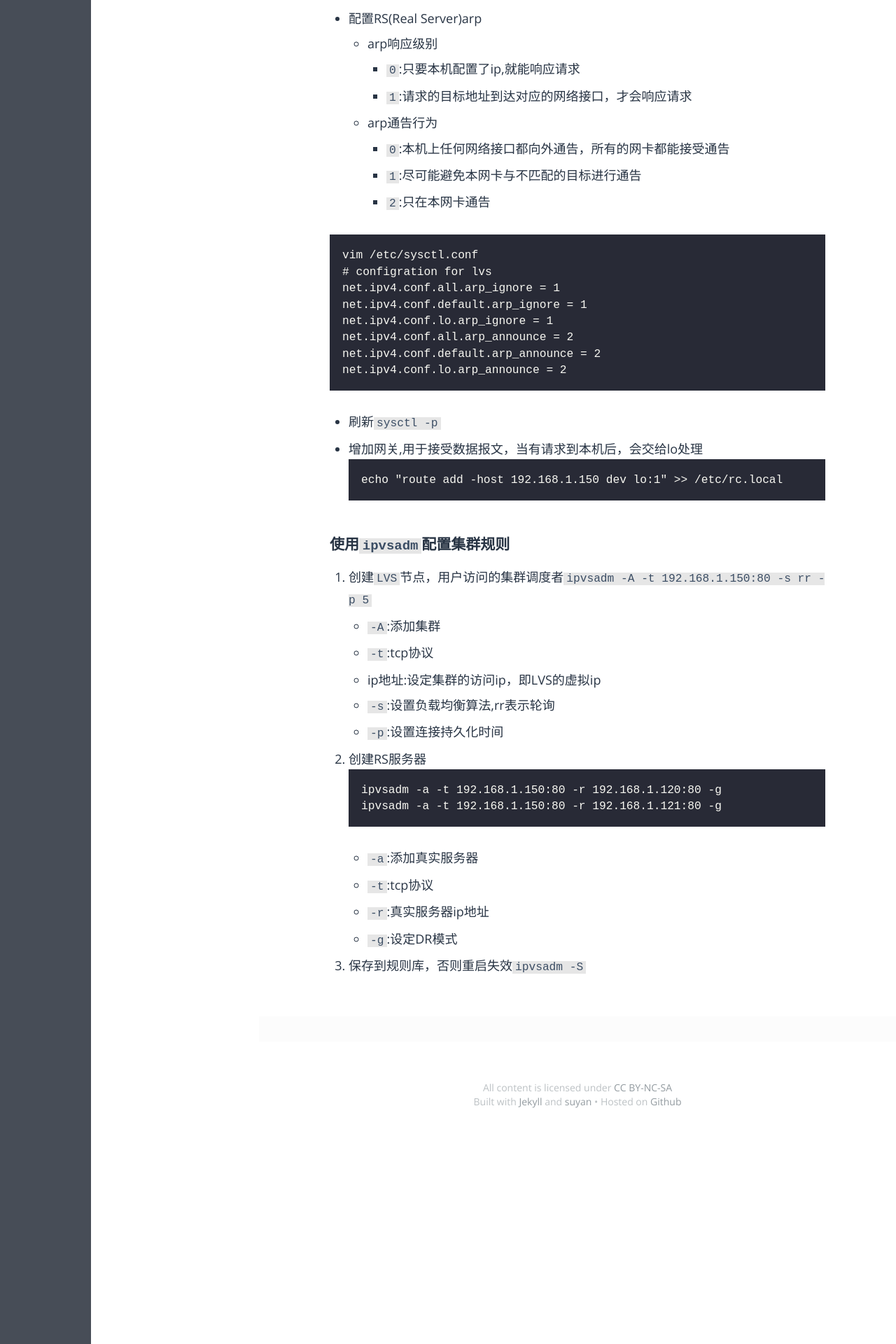
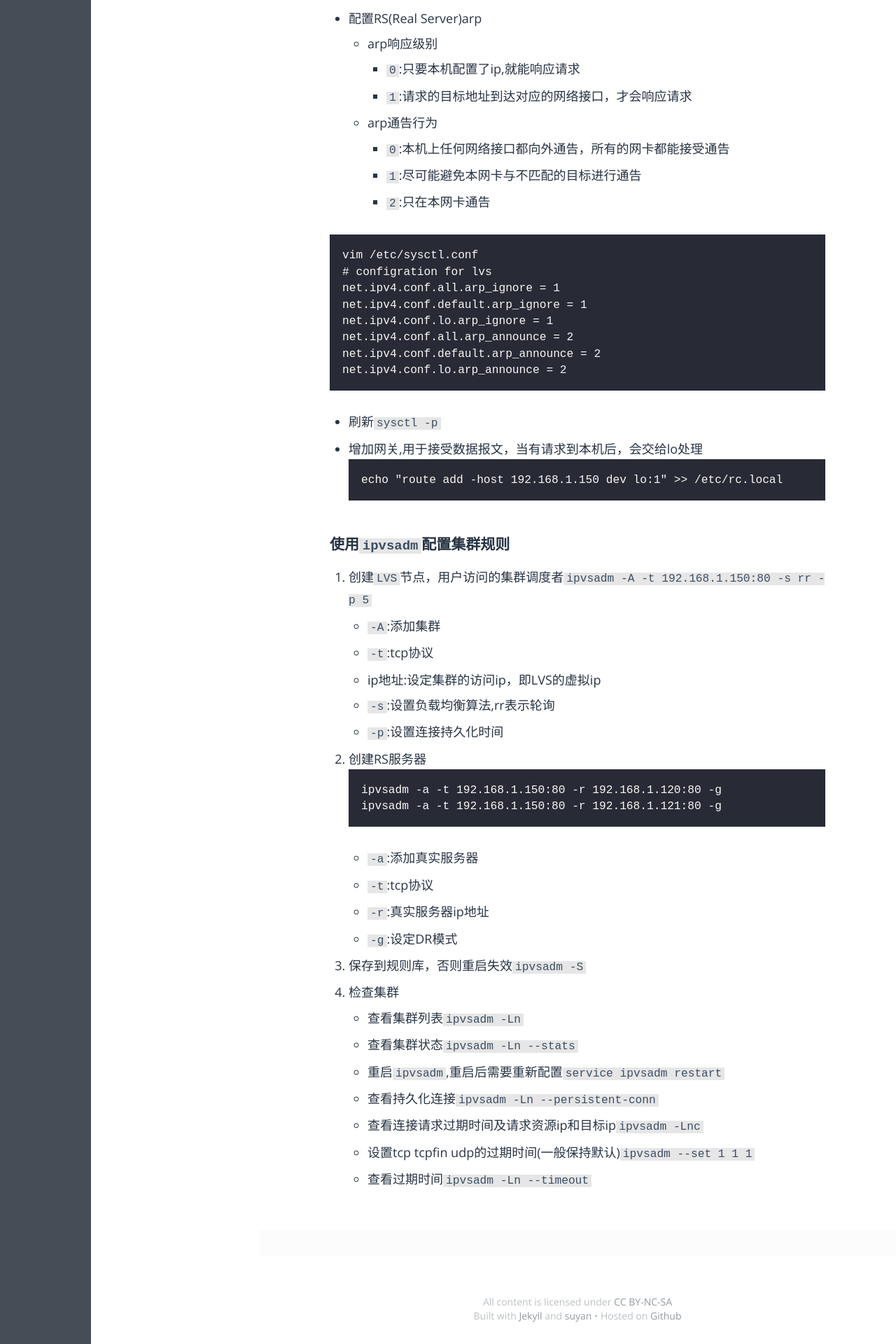
Before and after one commit to zlmlzz/zlmlzz.github.io, a Jekyll site: the page built from _posts/middleware/2021-01-12-lvs.md, in a window 1280 px wide. Shown: the part 1868-3788 px from the top of the page at 70% size. Built offline with Jekyll 4.4.1, drawn with Linux system fonts in a browser that asks for light colours; some web fonts are replaced.

```diff
--- a/_posts/middleware/2021-01-12-lvs.md
+++ b/_posts/middleware/2021-01-12-lvs.md
@@ -101,3 +101,11 @@ ipvsadm -a -t 192.168.1.150:80 -r 192.168.1.121:80 -g
     * `-r`:真实服务器ip地址
     * `-g`:设定DR模式
 3. 保存到规则库，否则重启失效`ipvsadm -S`
+4. 检查集群
+    * 查看集群列表`ipvsadm -Ln`
+    * 查看集群状态`ipvsadm -Ln --stats`
+    * 重启`ipvsadm`,重启后需要重新配置`service ipvsadm restart`
+    * 查看持久化连接`ipvsadm -Ln --persistent-conn`
+    * 查看连接请求过期时间及请求资源ip和目标ip`ipvsadm -Lnc`
+    * 设置tcp tcpfin udp的过期时间(一般保持默认)`ipvsadm --set 1 1 1`
+    * 查看过期时间`ipvsadm -Ln --timeout`
```
Also changed, not shown: _posts/middleware/2021-01-05-keepalived.md (+67 -0 lines).
